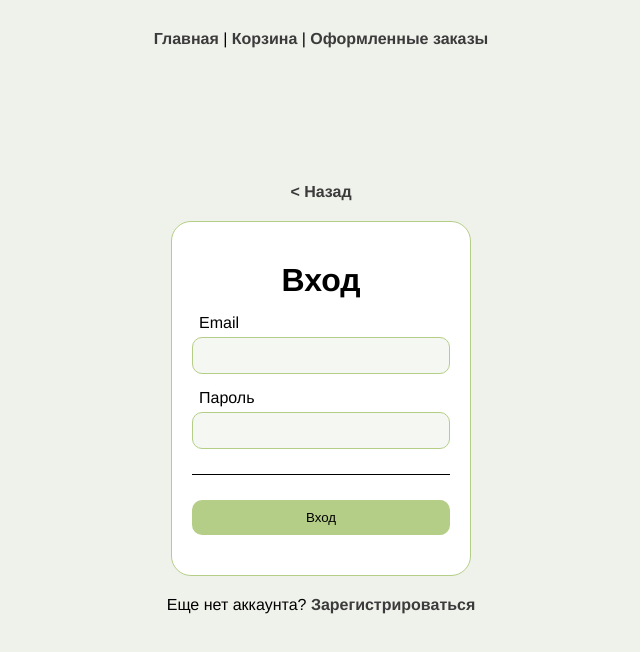
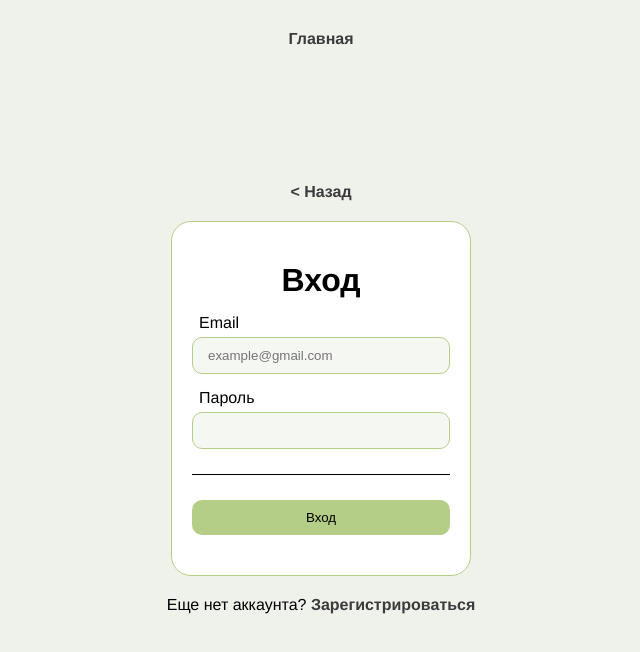
Before and after one commit to asikrr/vue_task4, a Vue app: page /login in a window 1280 px wide. Shown: the top 652 px of the page, without its empty margins (319-959 px from the left). Built offline with nearby package versions, Linux system fonts and the light colour scheme.

Commit message:
links to cart, orders and add to cart button are hidden from guest

```diff
--- a/src/App.vue
+++ b/src/App.vue
@@ -1,8 +1,8 @@
 <template>
   <nav>
-    <router-link to="/">Главная</router-link> |
-    <router-link to="/cart">Корзина</router-link> |
-    <router-link to="/orders">Оформленные заказы</router-link>
+    <router-link to="/">Главная</router-link>
+    <router-link v-if="isAuthenticated" to="/cart">Корзина</router-link>
+    <router-link v-if="isAuthenticated" to="/orders">Оформленные заказы</router-link>
   </nav>
   <router-view/>
 </template>
@@ -44,3 +44,13 @@ nav a.router-link-exact-active {
   padding-bottom: 3px;
 }
 </style>
+
+<script>
+export default {
+  computed: {
+    isAuthenticated() {
+      return this.$store.getters.isAuthenticated;
+    }
+  },
+};
+</script>
--- a/src/components/Login.vue
+++ b/src/components/Login.vue
@@ -16,6 +16,7 @@
                     v-model="email"
                     :class="{ 'input-error': hasError }"
                     @input="resetError"
+                    placeholder="example@gmail.com"
                 />
             </div>
             <div class="form-field">
--- a/src/components/ProductCard.vue
+++ b/src/components/ProductCard.vue
@@ -8,7 +8,7 @@
       <p class="card-description">{{ product.description }}</p>
       <div class="card-cart">
         <p class="card-price">{{ product.price }}₽</p>
-        <button @click="addToCart">Добавить в корзину</button>
+        <button v-if="isAuthenticated" @click="addToCart">Добавить в корзину</button>
       </div>
     </div>
   </article>
@@ -94,6 +94,9 @@ export default {
   computed: {
     imageUrl() {
       return `http://lifestealer86.ru/${this.product.image}`;
+    },
+    isAuthenticated() {
+      return this.$store.getters.isAuthenticated;
     }
   },
   methods: {
--- a/src/views/HomeView.vue
+++ b/src/views/HomeView.vue
@@ -2,7 +2,7 @@
   <div class="wrapper">
     <div>
       <div v-if="!isLoggedIn">
-        <router-link to="/login">Вход</router-link> |
+        <router-link to="/login">Вход</router-link>
         <router-link to="/signup">Регистрация</router-link>
       </div>
       <div v-else>
```
